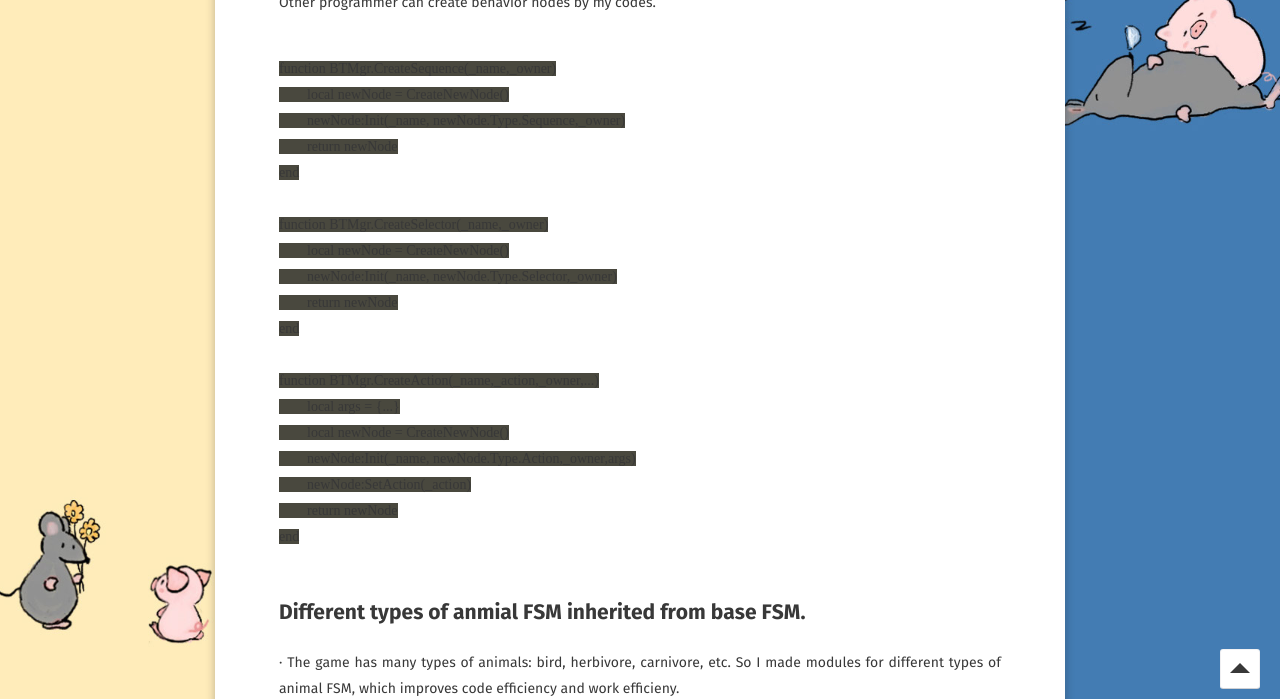
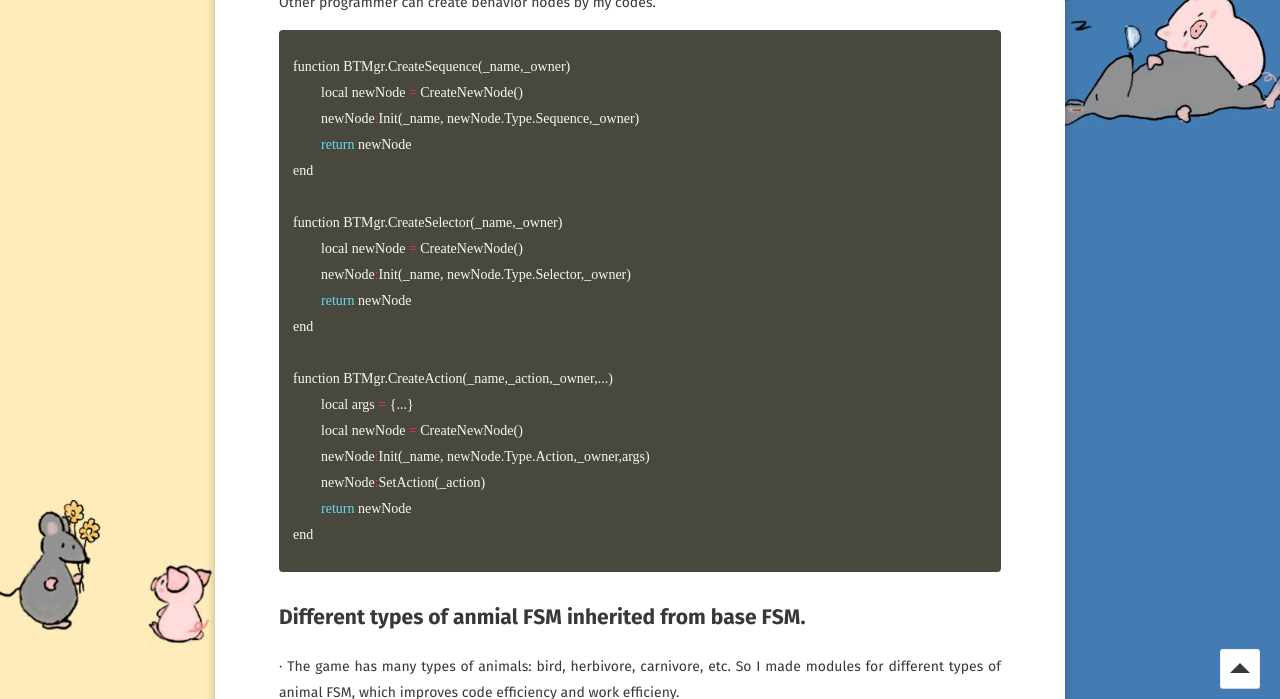
Before and after one commit to MuruC/MuruC.github.io, a Jekyll site: the page built from _posts/2021-10-03-Safari-Snap.md, in a window 1280 px wide and 900 px high, scrolled down 1294 px, cut to the strip 201-900 px from the top of the window. Built offline with Jekyll 4.4.1, drawn with Linux system fonts in a browser that asks for light colours; some web fonts are replaced; comment, search, counter and statistics services are not loaded.

Commit message:
update code block

```diff
--- a/_posts/2021-10-03-Safari-Snap.md
+++ b/_posts/2021-10-03-Safari-Snap.md
@@ -30,8 +30,8 @@ Worked in an 8-people team at Lilith Games from Mars 2021 to July 2021.
 ![image](https://user-images.githubusercontent.com/49530505/137403888-e12175ce-b501-41e9-96cd-08eac58ea4ae.png "Behavior Tree Design")
 <span class="caption">screenshot of Behavior Tree Design</span>
 <p> Other programmer can create behavior nodes by my codes.</p>
-<pre>
-<code>
+
+{% highlight c %}
 function BTMgr.CreateSequence(_name,_owner)
 	local newNode = CreateNewNode()
 	newNode:Init(_name, newNode.Type.Sequence,_owner)
@@ -51,8 +51,7 @@ function BTMgr.CreateAction(_name,_action,_owner,...)
 	newNode:SetAction(_action)
 	return newNode
 end
-</code>
-</pre>
+{% endhighlight %}
 
 ## Different types of anmial FSM inherited from base FSM.
 <p>· The game has many types of animals: bird, herbivore, carnivore, etc. So I made modules for different types of animal FSM, which improves code efficiency and work efficieny.</p>
```
Also changed, not shown: _posts/2021-09-02-Dispatch-it.md (+2 -4 lines), _posts/2021-10-02-pet-island.md (+2 -4 lines).
